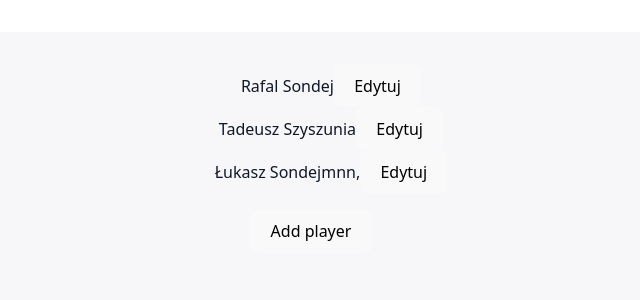
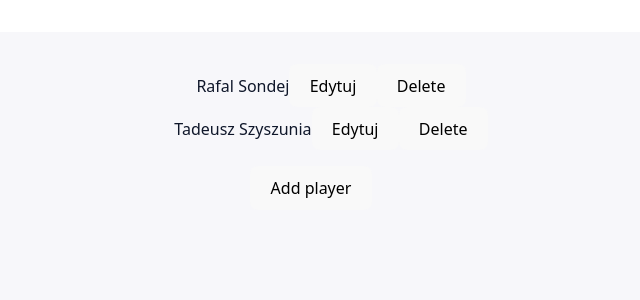
Before and after one commit to LukasSondej/FootballApp, a React (Vite) app: page / in a window 1280 px wide. Shown: the top 300 px of the page, without its empty margins (329-969 px from the left). Built offline with nearby package versions, Linux system fonts and the light colour scheme; data requests are answered from the project's data file.

Commit message:
Dodanie mozliwosci usuniecia gracza z potwierdzeniem

```diff
--- a/db.json
+++ b/db.json
@@ -10,12 +10,6 @@
       "id": "2",
       "name": "Tadeusz",
       "lastName": "Szyszunia",
-      "teamId": 2
-    },
-    {
-      "id": "42db",
-      "name": "Łukasz",
-      "lastName": "Sondejmnn,",
       "teamId": 2
     }
   ],
--- a/src/mutations/useDeletePlayerMutation.ts
+++ b/src/mutations/useDeletePlayerMutation.ts
@@ -1,12 +1,18 @@
-import { useMutation } from "@tanstack/react-query"
+import { useMutation, useQueryClient } from "@tanstack/react-query"
 import { useApi } from "../hooks/useApi"
 
-export const useDeletePlayerMutation = (id: number) => {
+export const useDeletePlayerMutation = () => {
+    const queryClient = useQueryClient()
 const {deleteData }= useApi()
 const {mutate} = useMutation({
     mutationKey: ["deletePlayer"],
-    mutationFn: async() => {
-        deleteData("players")
+    mutationFn: async(id: string) => {
+
+      return  deleteData(`players/${id}`)
+    },
+    onSuccess: () => {
+queryClient.invalidateQueries({queryKey: ["players"]})
     }
 })
+return {mutate}
 }
--- /dev/null
+++ b/src/playerFolder/DeletePlayer.tsx
@@ -0,0 +1,15 @@
+import { useDeletePlayerMutation } from "../mutations/useDeletePlayerMutation"
+type PropsDel = {
+    id: string;
+}
+export const DeletePlayer = ({id}: PropsDel) => {
+const {mutate} = useDeletePlayerMutation(
+)
+const handleDeleteClick = (playerId: string) => {
+    if (confirm("Na pewno usunąć?")) {
+        mutate(playerId);
+    }}
+return (
+    <button onClick={()=>handleDeleteClick(id)}>Delete</button>
+)
+}
--- a/src/playerFolder/SinglePlayer.tsx
+++ b/src/playerFolder/SinglePlayer.tsx
@@ -3,6 +3,7 @@ import type { Player } from "../types"
 import { useState } from "react"
 
 import { FormEditPlayer } from "./FormEditPlayer"
+import { DeletePlayer } from "./DeletePlayer"
 
 type PropsPlayer =  {
     player: Player
@@ -24,6 +25,7 @@ return (
     <StyledPlayer>
        {player.name} {player.lastName}
        <button type="button" onClick={handleIsEdit}>{isEdit ? "Zamknij" : "Edytuj"}</button>
+       <DeletePlayer id={player.id}/>
     {isEdit && <FormEditPlayer player={player}/>}
     </StyledPlayer>
 
```
